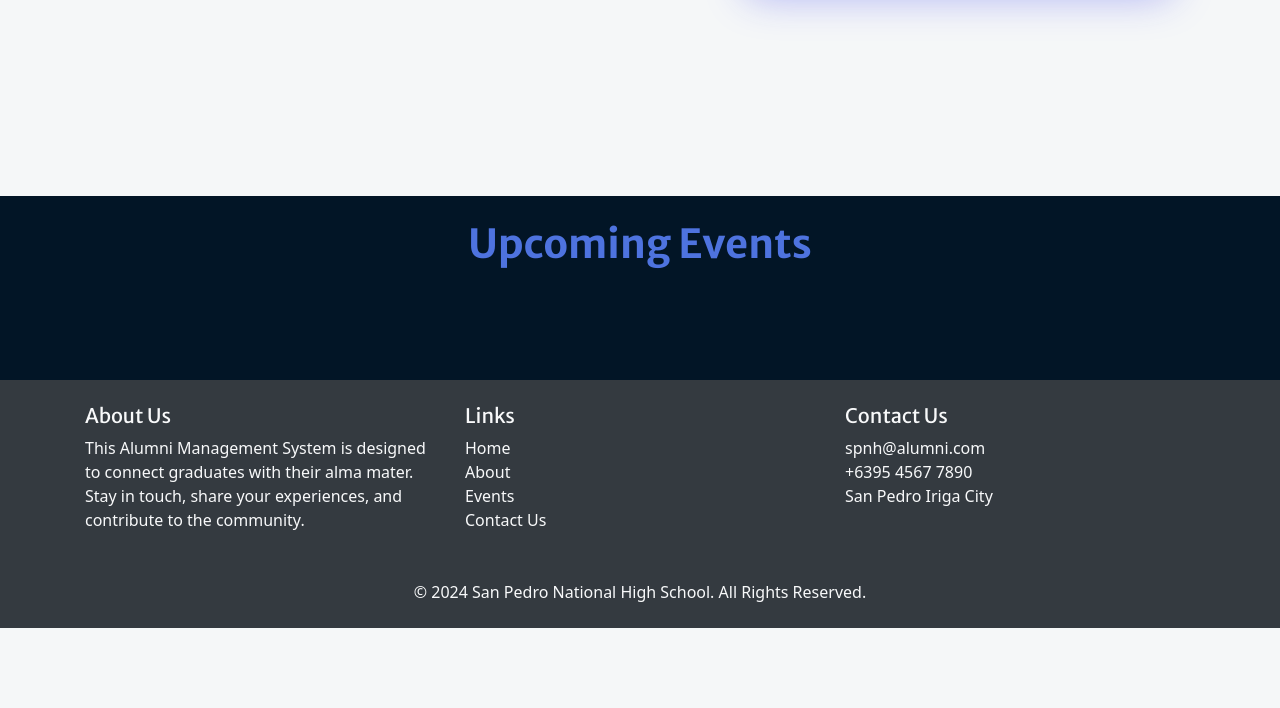
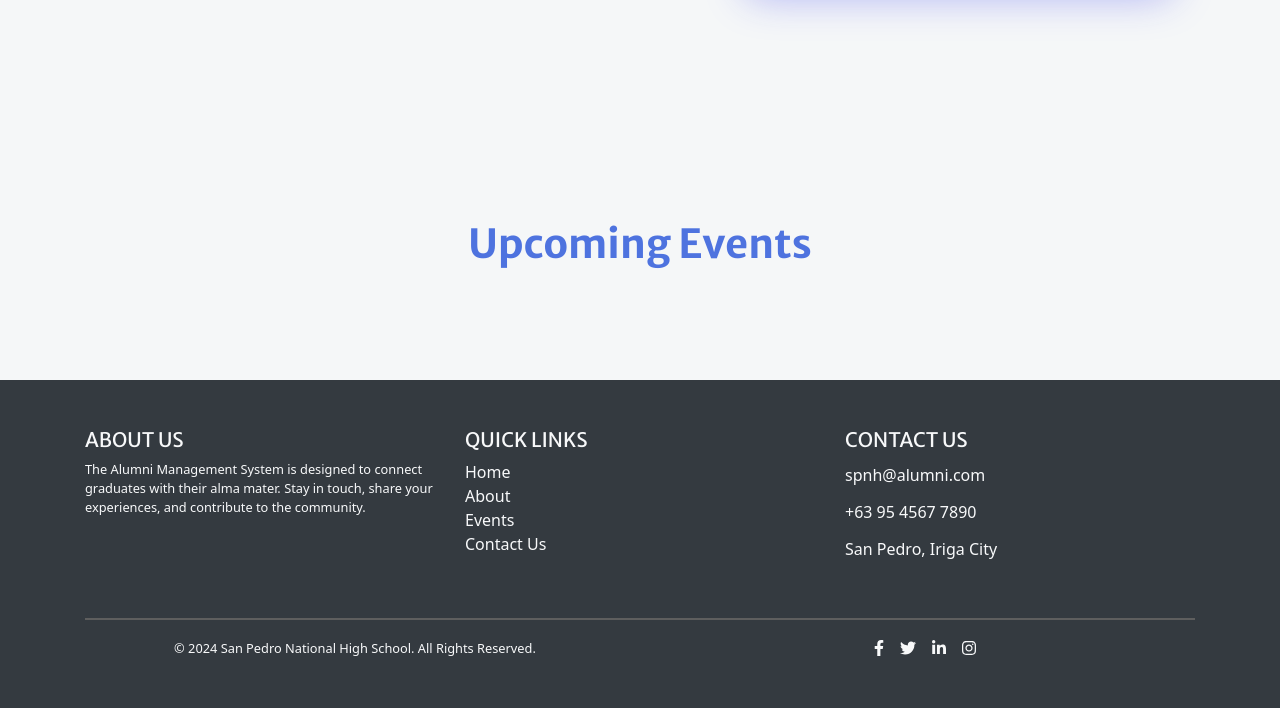
Before and after one commit to krlmkelpcsn/alumni_management_system, a PHP site: page /index.php in a window 1280 px wide. Shown: the part 604-1312 px from the top of the page. Before the commit the page ends 1232 px from the top, so only its background shows below. Run offline with PHP 8.4, Linux system fonts and the light colour scheme; data comes from the database, SQL or seed files in the repository; data that the repository does not hold is empty; some libraries are stand-ins or nearby versions.

Commit message:
footer ui enhancement

```diff
--- a/index.php
+++ b/index.php
@@ -60,23 +60,24 @@
    */
 
  body {
-    background: #021526 ;
-}
-
-
-footer {
-    background-color: #343a40;
-}
-
-footer a {
-    text-decoration: none;
-    transition: color 0.2s;
+    background: #F5F7F8 ;
 }
 
 footer a:hover {
-    color: #ffc107;
-}
-
+        color: #1cc88a; /* Light green on hover */
+        text-decoration: underline;
+    }
+    footer .bi, footer .fab {
+        font-size: 1.2rem;
+        transition: color 0.3s;
+    }
+    footer .bi:hover, footer .fab:hover {
+        color: #1cc88a;
+    }
+    hr {
+      border: solid .5px #5e5e5e;
+    }
+/*
 
 a.jqte_tool_label.unselectable {
   height: auto !important;
@@ -150,7 +151,7 @@ a.jqte_tool_label.unselectable {
       <div class="modal-content">
         <div class="modal-header">
         <h5 class="modal-title">Confirmation</h5>
-      </div>-->
+      </div>
       <div class="modal-body">
         <div id="delete_content"></div>
       </div>
@@ -199,45 +200,59 @@ a.jqte_tool_label.unselectable {
     </div>
   </div>
   <div id="preloader"></div>
-  <footer class="bg-dark text-light py-4">
+
+<footer class="bg-dark text-light py-5 d-flex justify-content-between">
     <div class="container">
         <div class="row">
             <!-- About Section -->
-            <div class="col-md-4 mb-3">
-                <h5>About Us</h5>
-                <p>
-                    This Alumni Management System is designed to connect graduates with their alma mater. Stay in touch, share your experiences, and contribute to the community.
+            <div class="col-md-4 mb-4">
+                <h5 class="fw-bold text-uppercase">About Us</h5>
+                <p class="small">
+                    The Alumni Management System is designed to connect graduates with their alma mater. Stay in touch, share your experiences, and contribute to the community.
                 </p>
             </div>
 
             <!-- Quick Links -->
-            <div class="col-md-4 mb-3">
-                <h5>Links</h5>
+            <div class="col-md-4 mb-4">
+                <h5 class="fw-bold text-uppercase">Quick Links</h5>
                 <ul class="list-unstyled">
-                    <li><a href="{{ url('/') }}" class="text-light">Home</a></li>
-                    <li><a href="{{ url('/about') }}" class="text-light">About</a></li>
-                    <li><a href="{{ url('/events') }}" class="text-light">Events</a></li>
-                    <li><a href="{{ url('/contact') }}" class="text-light">Contact Us</a></li>
+                    <li><a href="{{ url('/') }}" class="text-light text-decoration-none">Home</a></li>
+                    <li><a href="{{ url('/about') }}" class="text-light text-decoration-none">About</a></li>
+                    <li><a href="{{ url('/events') }}" class="text-light text-decoration-none">Events</a></li>
+                    <li><a href="{{ url('/contact') }}" class="text-light text-decoration-none">Contact Us</a></li>
                 </ul>
             </div>
 
             <!-- Contact Info -->
-            <div class="col-md-4 mb-3">
-                <h5>Contact Us</h5>
+            <div class="col-md-4 mb-4">
+                <h5 class="fw-bold text-uppercase">Contact Us</h5>
                 <ul class="list-unstyled">
-                    <li><i class="bi bi-envelope"></i> <a href="mailto:info@alumni.com" class="text-light">spnh@alumni.com</a></li>
-                    <li><i class="bi bi-telephone"></i> +6395 4567 7890</li>
-                    <li><i class="bi bi-geo-alt"></i> San Pedro Iriga City</li>
+                    <li class="mb-2"><i class="bi bi-envelope-fill me-2"></i><a href="mailto:spnh@alumni.com" class="text-light text-decoration-none">spnh@alumni.com</a></li>
+                    <li class="mb-2"><i class="bi bi-telephone-fill me-2"></i>+63 95 4567 7890</li>
+                    <li><i class="bi bi-geo-alt-fill me-2"></i>San Pedro, Iriga City</li>
                 </ul>
             </div>
         </div>
 
-        <!-- Copyright -->
-        <div class="text-center mt-3">
-            <p class="mb-0">&copy; 2024 San Pedro National High School. All Rights Reserved.</p>
+        <hr class="" />
+
+        <!-- Social Media & Copyright -->
+        <div class="row align-items-center justify-content-between text-center text-md-start">
+            <div class="col-md-6">
+                <p class="mb-0 small">&copy; 2024 San Pedro National High School. All Rights Reserved.</p>
+            </div>
+            <div class="col-md-6">
+                <div class="d-flex justify-content-center justify-content-center">
+                    <a href="#" class="text-light mr-3"><i class="fab fa-facebook-f"></i></a>
+                    <a href="#" class="text-light mr-3"><i class="fab fa-twitter"></i></a>
+                    <a href="#" class="text-light mr-3"><i class="fab fa-linkedin-in"></i></a>
+                    <a href="#" class="text-light"><i class="fab fa-instagram"></i></a>
+                </div>
+            </div>
         </div>
     </div>
 </footer>
+
 
 
        <?php include('footer.php') ?>
```
